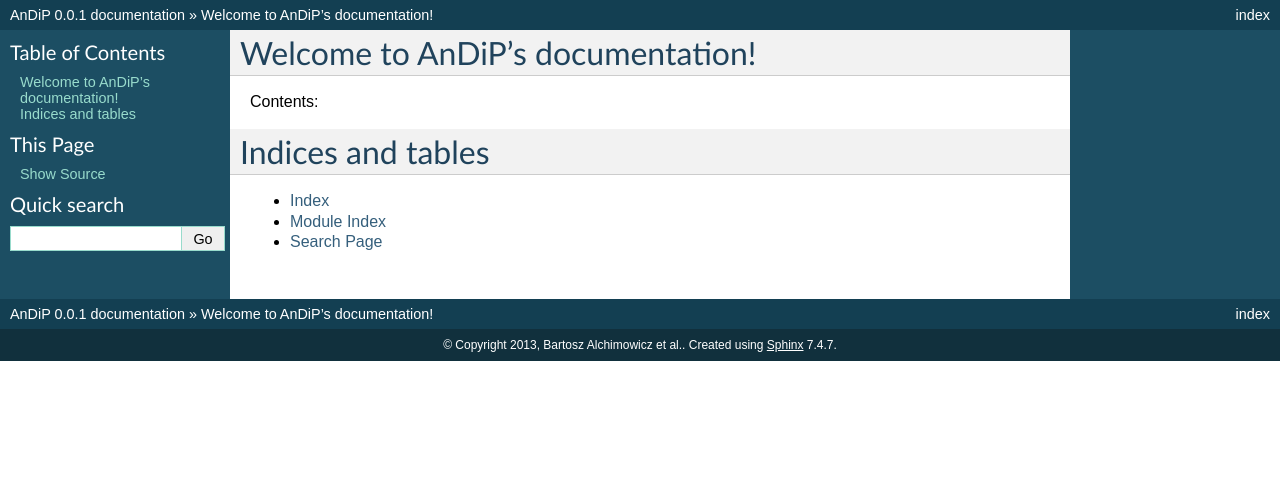
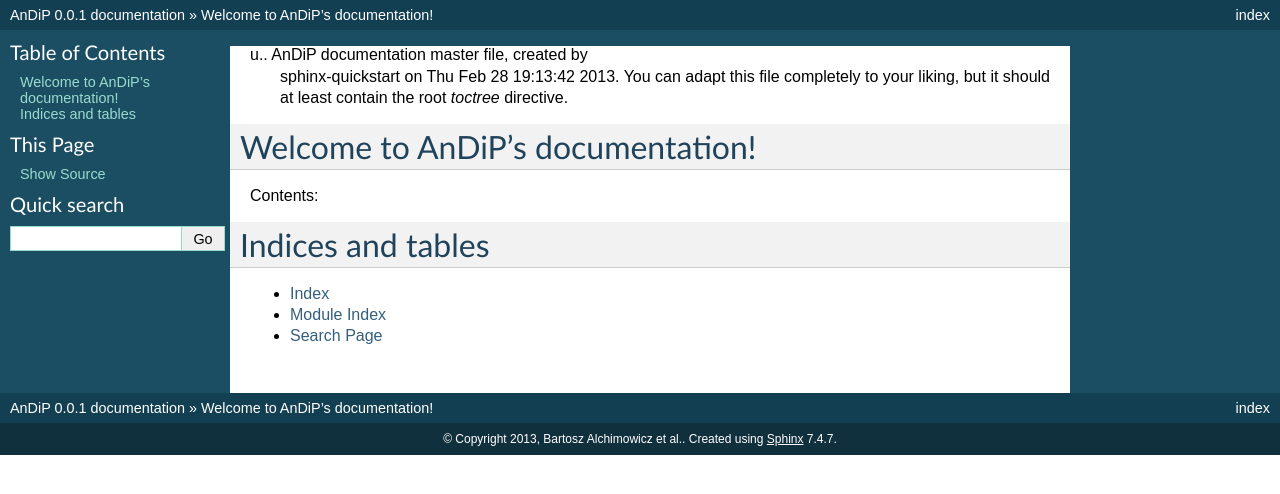
Before and after one commit to perfidia/andip, a Sphinx documentation site: the page built from doc/index.txt, in a window 1280 px wide. Shown: the top 494 px of the page. Built offline with Sphinx 7.4.7, drawn with Linux system fonts in a browser that asks for light colours.

Commit message:
(Failed to sync, "must be" commit)

```diff
--- a/doc/index.txt
+++ b/doc/index.txt
@@ -1,4 +1,4 @@
-.. AnDiP documentation master file, created by
+u.. AnDiP documentation master file, created by
    sphinx-quickstart on Thu Feb 28 19:13:42 2013.
    You can adapt this file completely to your liking, but it should at least
    contain the root `toctree` directive.
```
